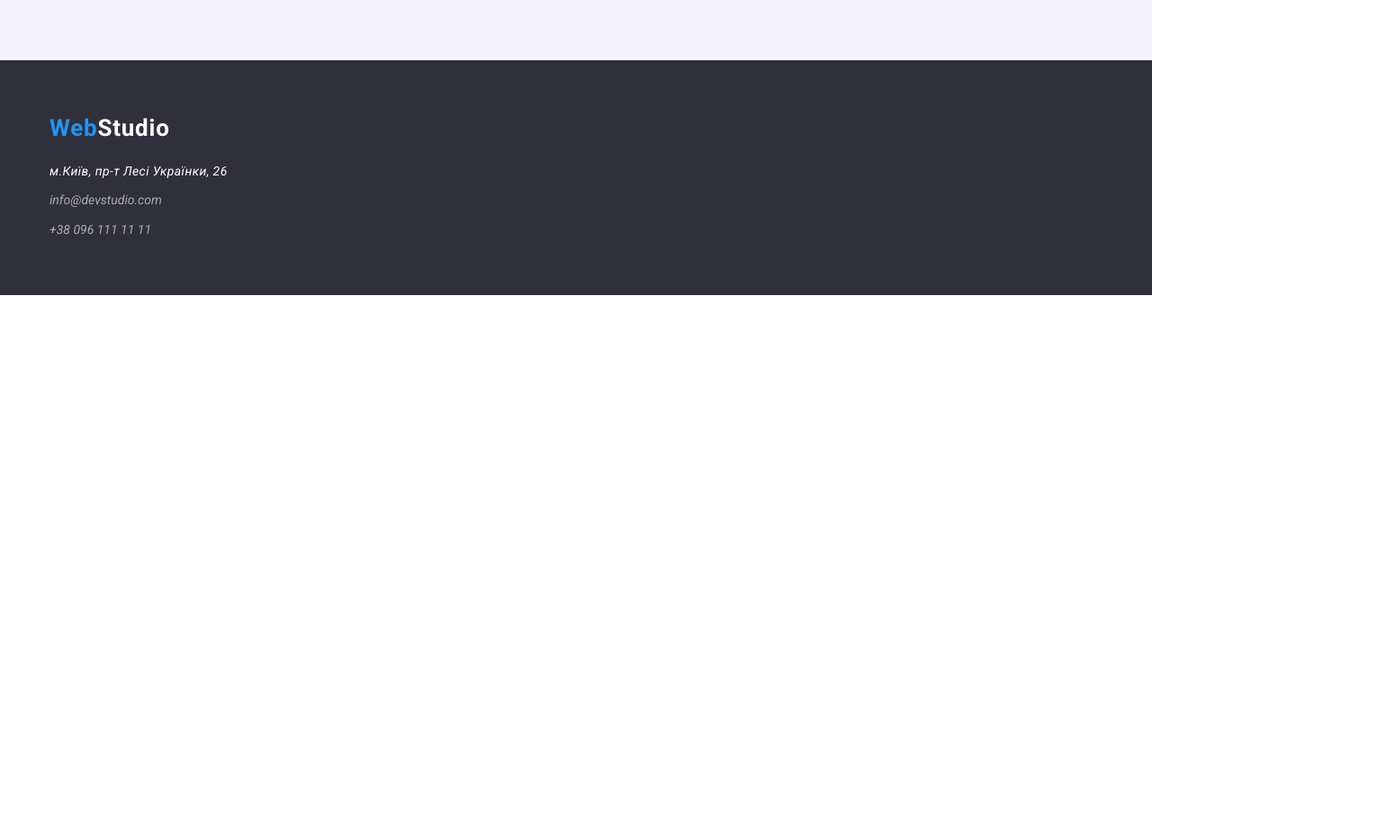
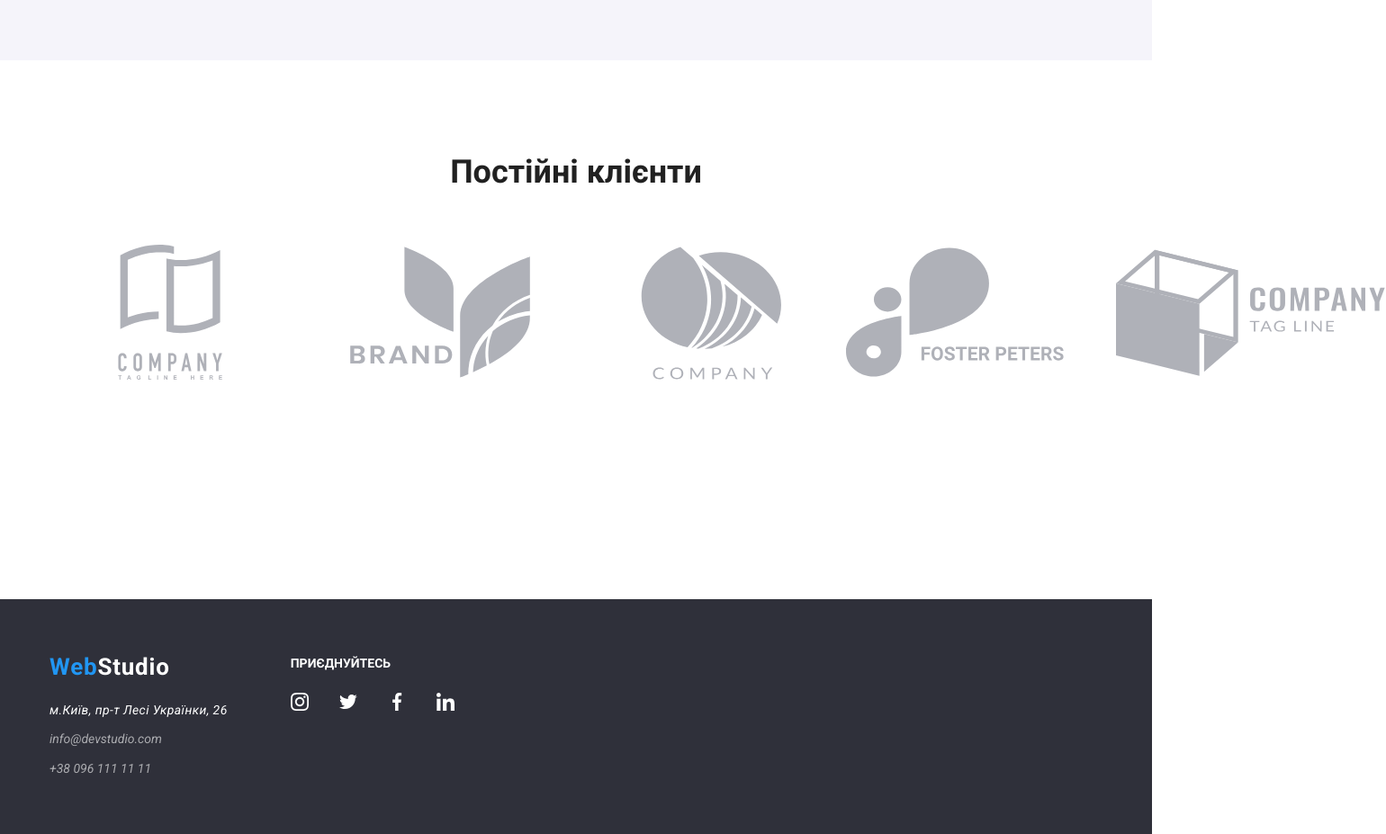
Before and after one commit to alika-bel/websudio-sccs, a plain HTML site: page index.html in a window 1280 px wide. Shown: the part 2240-3167 px from the top of the page at 90% size, 1540 px wide, since content can reach past the window. Before the commit the page ends 2568 px from the top, so only its background shows below. Drawn offline with nearby package versions, Linux system fonts and the light colour scheme.

Commit message:
added icons groups

```diff
--- a/index.html
+++ b/index.html
@@ -201,9 +201,62 @@
           </ul>
         </div>
       </section>
+      <section class="clients">
+        <div class="container clients-container">
+          <h1 class="clients-title">Постійні клієнти</h1>
+          <ul class="clients-list">
+            <li class="clients-item">
+              <svg class="clients-icons">
+                <use a href="./src/img/clients/clients-icons.svg#icon-ya"></use>
+              </svg>
+            </li>
+            <li class="clients-item">
+              <svg class="clients-icons">
+                <use
+                  a
+                  href="./src/img/clients/clients-icons.svg#icon-company2"
+                ></use>
+              </svg>
+            </li>
+            <li class="clients-item">
+              <svg class="clients-icons">
+                <use
+                  a
+                  href="./src/img/clients/clients-icons.svg#icon-brand"
+                ></use>
+              </svg>
+            </li>
+            <li class="clients-item">
+              <svg class="clients-icons">
+                <use
+                  a
+                  href="./src/img/clients/clients-icons.svg#icon-company"
+                ></use>
+              </svg>
+            </li>
+            <li class="clients-item">
+              <svg class="clients-icons">
+                <use
+                  a
+                  href="./src/img/clients/clients-icons.svg#icon-foster"
+                ></use>
+              </svg>
+            </li>
+            <li class="clients-item">
+              <svg class="clients-icons">
+                <use
+                  a
+                  href="./src/img/clients/clients-icons.svg#icon-tagline"
+                ></use>
+              </svg>
+            </li>
+          </ul>
+        </div>
+      </section>
     </main>
     <footer class="footer">
-      <div class="container">
+      <div class="container footer-container">
+        <div class="footer-info">
           <a href="#" class="footer-logo"
             >Web<span class="footer-logopart">Studio</span></a
           >
@@ -225,6 +278,45 @@
             </ul>
           </address>
         </div>
+
+        <div class="footer-pages">
+          <h2 class="pages-title">Приєднуйтесь</h2>
+          <ul class="pages-list">
+            <li class="pages-item">
+              <svg class="pages-icons">
+                <use
+                  a
+                  href="./src/img/footer/symbol-defs.svg#icon-instagram"
+                ></use>
+              </svg>
+            </li>
+            <li class="pages-item">
+              <svg class="pages-icons">
+                <use
+                  a
+                  href="./src/img/footer/symbol-defs.svg#icon-twitter"
+                ></use>
+              </svg>
+            </li>
+            <li class="pages-item">
+              <svg class="pages-icons">
+                <use
+                  a
+                  href="./src/img/footer/symbol-defs.svg#icon-facebook"
+                ></use>
+              </svg>
+            </li>
+            <li class="pages-item">
+              <svg class="pages-icons">
+                <use
+                  a
+                  href="./src/img/footer/symbol-defs.svg#icon-linkedin"
+                ></use>
+              </svg>
+            </li>
+          </ul>
+        </div>
+      </div>
     </footer>
   </body>
 </html>
--- a/src/styles/styles.css
+++ b/src/styles/styles.css
@@ -25,6 +25,7 @@ img {
   width: 100%;
   height: auto;
 }
+
 .container {
   max-width: 1200px;
   margin-left: auto;
@@ -229,10 +230,63 @@ img {
   letter-spacing: 0.03em;
   color: var(--secondary-text-color);
 }
+.clients-container {
+  padding-top: 94px;
+  padding-bottom: 236px;
+  display: flex;
+  flex-direction: column;
+  align-items: center;
+  gap: 50px;
+}
+.clients-title {
+  font-weight: 700;
+  font-size: 36px;
+  display: flex;
+  justify-content: center;
+}
+.clients-icons {
+  fill: #afb1b8;
+  &:hover {
+    fill: #2196f3;
+    cursor: pointer;
+  }
+}
+.clients-list {
+  display: flex;
+  flex-direction: row;
+}
+/* .clients-item:nth-child(1) {
+  width: 41px;
+  height: 46.7px;
+}
+.clients-item:nth-child(2) {
+  width: 40px;
+  height: 52px;
+}
+.clients-item:nth-child(3){
+width: 43.46px;
+height: 41.18px;
+}
+.clients-item:nth-child(4){
+width: 84.44px;
+height: 40.62px;
+}
+.clients-item:nth-child(5){
+width: 62.54px;
+height: 45.43px;
+}
+.clients-item:nth-child(6){
+width: 93.79px;
+height: 43.93px;
+} */
 footer {
   background-color: var(--primary-color);
   padding-top: 60px;
   padding-bottom: 60px;
+}
+.footer-container{
+  display: flex;
+  gap: 70px;
 }
 .footer-logo {
   line-height: 1.19;
@@ -244,6 +298,7 @@ footer {
 .footer-logopart {
   color: var(--background-color);
 }
+
 .address-text {
   margin-top: 20px;
   margin-bottom: 9px;
@@ -260,6 +315,29 @@ footer {
 
   font-style: italic;
 }
+.pages-title {
+  text-transform: uppercase;
+  color: var(--background-color);
+  font-size: 14px;
+  font-weight: 700;
+  margin-bottom: 20px;
+}
+.pages-list{
+  display: flex;
+  gap: 34px;
+}
+.pages-icons{
+
+  /* background-color: rgba(255, 255, 255, 0.1);
+  border-radius: 100%;
+padding: 12px; */
+  width: 20px;
+  height: 20px;
+  fill: var(--background-color);
+  /* &:hover{
+    fill: ; */
+  }
+
 .portfolio-header {
   padding-top: 25px;
   padding-bottom: 25px;
```
Also changed, not shown: src/pages/portfolio.html (+41 -1 lines), src/img/clients/clients-icons.svg (added), src/img/footer/symbol-defs.svg (added). Lines whose indentation alone changed are shown as unchanged.
